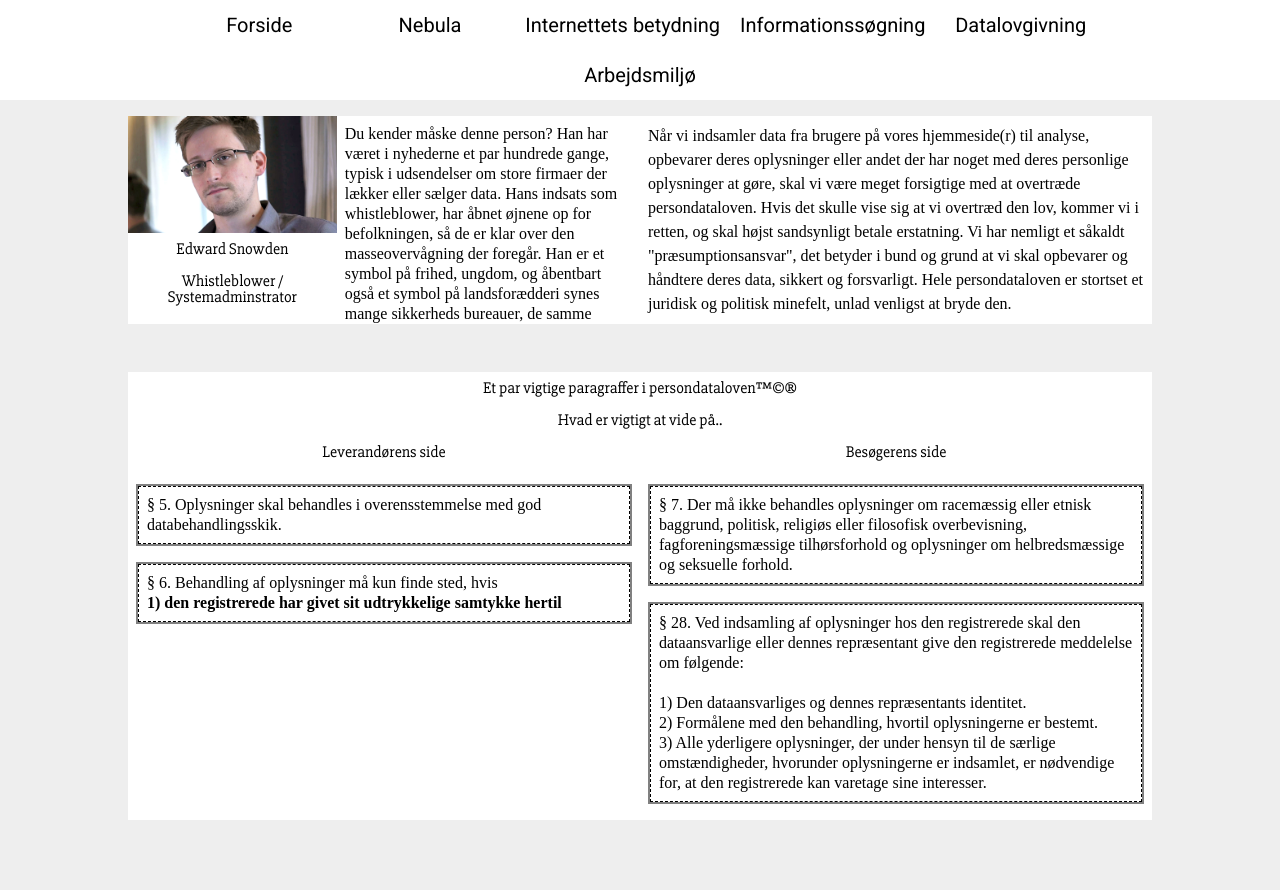
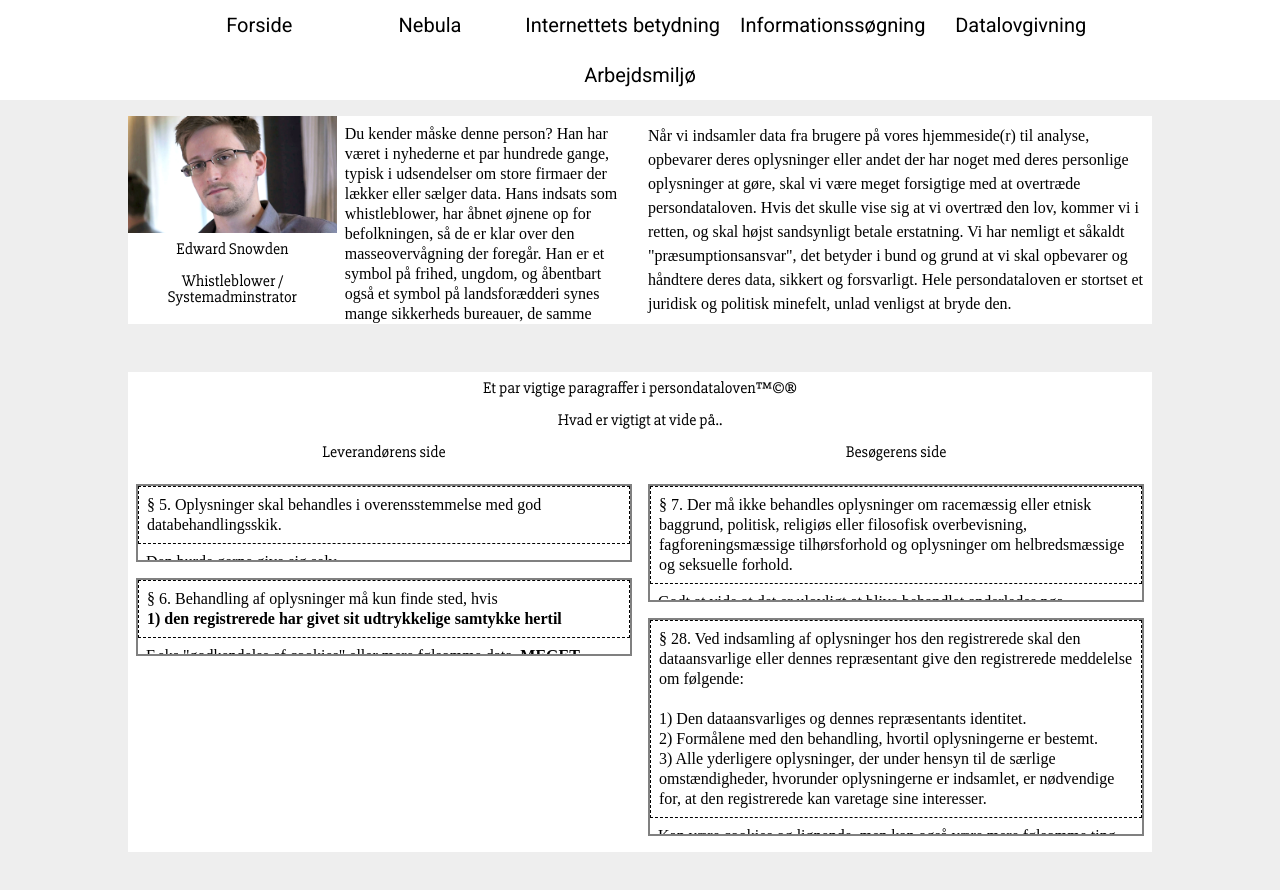
Before and after one commit to Hannimis/portfolioso, a plain HTML site: page datalovgivning.html in a window 1280 px wide. Before the commit the page ends 868 px from the top, so only its background shows below. Drawn offline with Linux system fonts and the light colour scheme.

Commit message:
asdfasdfasdfa

```diff
--- a/style/datalovgivning.css
+++ b/style/datalovgivning.css
@@ -75,12 +75,11 @@ blockquote{
     overflow: hidden;
 }
 .parafs li:hover  p{
-    padding: 0.5em;
-    max-height: 100%;
+    max-height: 5rem;
 }
 .parafs li p{
+    padding: 0.5em;
     transition: 1s;
-    padding: 0;
     max-height: 0;
 }
 .parafs > *{
```
